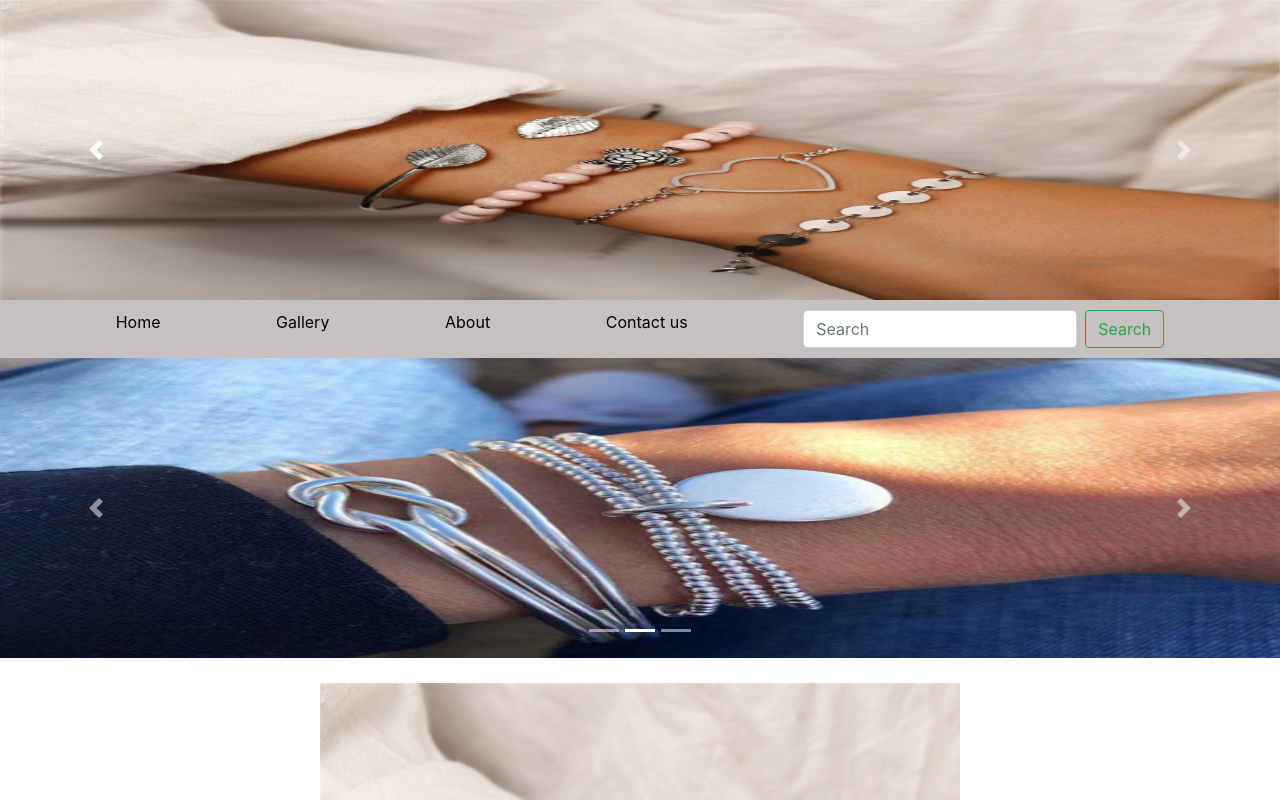
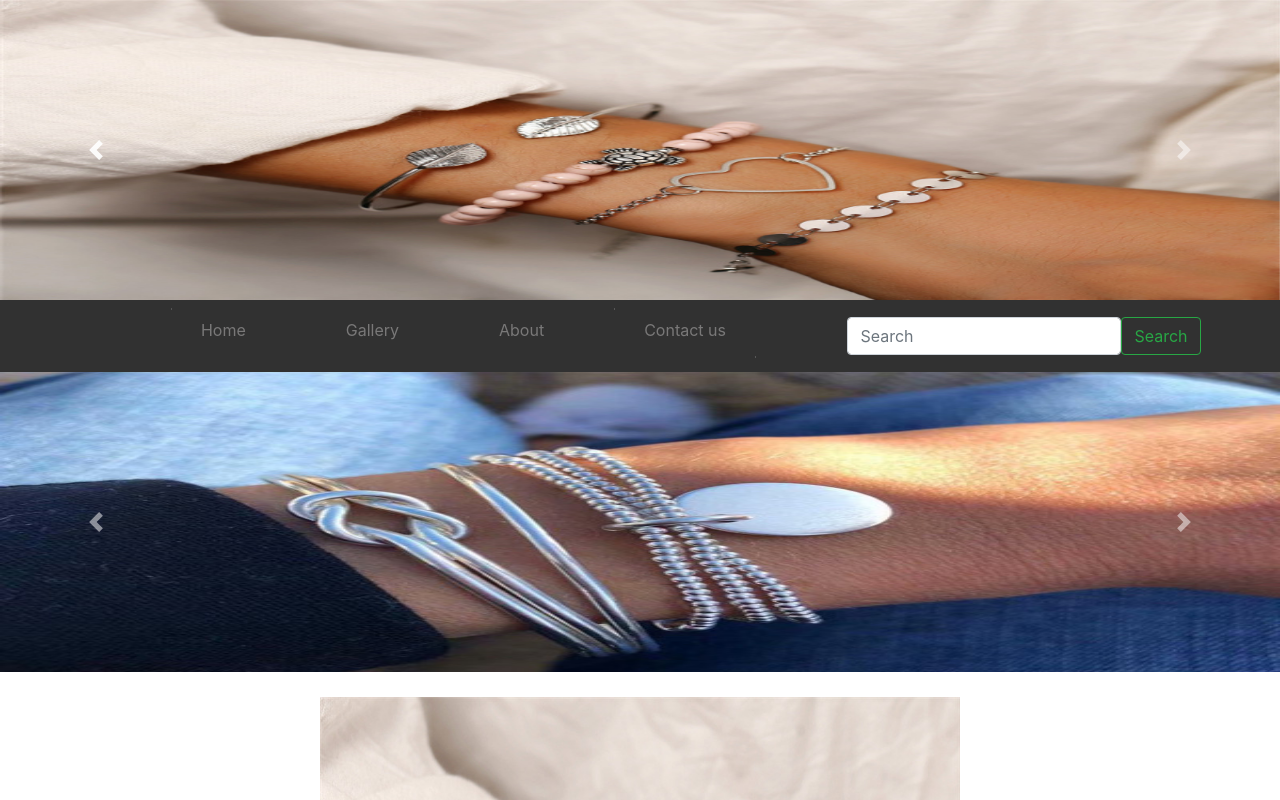
Before and after one commit to Marwa-Hodeib/Sequins-Beads-Project, a React (Create React App) app in the folder Squins/front/sequins/: page / in a window 1280 px wide. Shown: the top 800 px of the page. Built offline with nearby package versions, Linux system fonts and the light colour scheme.

Commit message:
header with css and about's slider

```diff
--- a/Squins/front/sequins/src/components/Slider/slider.js
+++ b/Squins/front/sequins/src/components/Slider/slider.js
@@ -33,7 +33,7 @@ class Slider extends Component{
 
            )}
         </Carousel>:
-        <Carousel interval={3000} pauseOnHover={false} touch={false} indicators={true} wrap={true}>
+        <Carousel interval={3000} pauseOnHover={false} touch={false} indicators={false} wrap={true}>
 
 {this.state.list2.map((task, index) =>
          <Carousel.Item>
@@ -49,6 +49,7 @@ class Slider extends Component{
 
 
 
+
     </>
     );
   }
--- /dev/null
+++ b/Squins/front/sequins/src/components/about-slider/about-slider.css
@@ -0,0 +1,4 @@
+.about-slider_image{
+    height:300px;
+    width:90%;
+}
--- /dev/null
+++ b/Squins/front/sequins/src/components/about-slider/about-slider.js
@@ -0,0 +1,37 @@
+import React, { Component } from 'react';
+import 'bootstrap/dist/css/bootstrap.min.css';
+import Carousel from 'react-bootstrap/Carousel';
+import Imge1 from "../../assets/images/84d71e19-1e9a-4523-8579-09db4e849a2e.jpg";
+import Imge2 from "../../assets/images/bb9ada3f3064dc11b8760688a02e7982.jpg";
+import Imge3 from "../../assets/images/Bohemia-Alloy-Multi-layers-Gold-Silver-Beads-Sequins-3-Pieces-Set-Bracelet-For-Women-Jewelry-Foot-Ch-32946889582-8222-843x800.jpeg";
+import "../../App.css";
+import "./about-slider.css";
+class AboutSlider extends Component{
+    constructor(){
+        super();
+        this.state={
+            list:[Imge1,Imge2,Imge3]
+        }
+    }
+    render(){
+    return(
+    <>
+
+     <Carousel interval={6000} pauseOnHover={false} indicators={true} wrap={true}>
+     {this.state.list.map((task, index) =>
+        <Carousel.Item>
+            <img
+              src={task}
+              alt="fff"
+              className="about-slider_image"
+            />
+        </Carousel.Item>
+        )}
+    </Carousel>
+
+   </>
+    );
+  }
+}
+
+export default AboutSlider;
--- a/Squins/front/sequins/src/components/header/header.css
+++ b/Squins/front/sequins/src/components/header/header.css
@@ -2,9 +2,115 @@
     background-color: rgb(197, 193, 193);
     display:flex;
     justify-content: space-evenly;
-    padding-top:10px;
-    padding-bottom: 10px;
-}
-.header_navlink{
-    color:black;
-}
+    padding: 8px;
+    -moz-box-sizing: border-box;
+    -webkit-box-sizing: border-box;
+    box-sizing: border-box;
+    text-align: center;
+    background: #313131;
+  }
+  .header_div:before, .links:after {
+    content: "";
+    display: table;
+  }
+  .header_div:after {
+    clear: both;
+  }
+  .header_div_link a {
+    color: #797878;
+    margin: 0 20px;
+    padding: 5px;
+    position: relative;
+    overflow: hidden;
+    display: inline-block;
+    -moz-transition: ease-out 0.3s 0.1s;
+    -o-transition: ease-out 0.3s 0.1s;
+    -webkit-transition: ease-out 0.3s;
+    -webkit-transition-delay: 0.1s;
+    transition: ease-out 0.3s 0.1s;
+  }
+  .header_div_link a span::before {
+    width: 100%;
+    height: 2px;
+    background: white;
+    content: "";
+    position: absolute;
+    left: 0;
+    top: 0;
+    -moz-transition: 0.1s;
+    -o-transition: 0.1s;
+    -webkit-transition: 0.1s;
+    transition: 0.1s;
+    -moz-transform: translateX(-100%);
+    -ms-transform: translateX(-100%);
+    -webkit-transform: translateX(-100%);
+    transform: translateX(-100%);
+  }
+  .header_div_link a span::after {
+    width: 100%;
+    height: 2px;
+    background: white;
+    content: "";
+    position: absolute;
+    right: 0;
+    bottom: 0;
+    -moz-transition: 0.1s 0.2s;
+    -o-transition: 0.1s 0.2s;
+    -webkit-transition: 0.1s;
+    -webkit-transition-delay: 0.2s;
+    transition: 0.1s 0.2s;
+    -moz-transform: translateX(100%);
+    -ms-transform: translateX(100%);
+    -webkit-transform: translateX(100%);
+    transform: translateX(100%);
+  }
+  .header_div_link a::before {
+    width: 2px;
+    height: 100%;
+    background: white;
+    content: "";
+    position: absolute;
+    left: 0;
+    top: 0;
+    -moz-transform: translateY(100%);
+    -ms-transform: translateY(100%);
+    -webkit-transform: translateY(100%);
+    transform: translateY(100%);
+    -moz-transition: 0.1s 0.3s;
+    -o-transition: 0.1s 0.3s;
+    -webkit-transition: 0.1s;
+    -webkit-transition-delay: 0.3s;
+    transition: 0.1s 0.3s;
+  }
+  .header_div_link a::after {
+    width: 2px;
+    height: 100%;
+    background: white;
+    content: "";
+    position: absolute;
+    right: 0px;
+    bottom: 0;  *zoom: 1;
+    -moz-transform: translateY(-100%);
+    -ms-transform: translateY(-100%);
+    -webkit-transform: translateY(-100%);
+    transform: translateY(-100%);
+    -moz-transition: 0.1s 0.1s;
+    -o-transition: 0.1s 0.1s;
+    -webkit-transition: 0.1s;
+    -webkit-transition-delay: 0.1s;
+    transition: 0.1s 0.1s;
+  }
+  .header_div_link a:hover {
+    color: white;
+  }
+
+  .header_div_link a:hover span::before, .header_div_link a:hover span::after {
+    -moz-transform: translateX(0);
+    -ms-transform: translateX(0);
+    -webkit-transform: translateX(0);
+    transform: translateX(0);
+  }
+  .header_button{
+      color: white;
+      background-color: greenyellow;
+  }
--- a/Squins/front/sequins/src/components/header/header.js
+++ b/Squins/front/sequins/src/components/header/header.js
@@ -9,13 +9,15 @@ function Header(){
     return(
     <>
     <div className="header_div">
-      <NavLink to="/" className="header_navlink">Home</NavLink>
-      <NavLink to="/gallery" className="header_navlink">Gallery</NavLink>
-      <NavLink to="/about" className="header_navlink">About</NavLink>
-      <NavLink to="/contact" className="header_navlink">Contact us</NavLink>
+      <div className="header_div_link">
+      <a><span><NavLink to="/" className="header_navlink">Home</NavLink></span></a>
+      <a><span><NavLink to="/gallery" className="header_navlink">Gallery</NavLink></span></a>
+      <a><span><NavLink to="/about" className="header_navlink">About</NavLink></span></a>
+      <a><span><NavLink to="/contact" className="header_navlink">Contact us</NavLink></span></a>
+      </div>
       <Form inline>
-      <FormControl type="text" placeholder="Search" className="mr-sm-2" />
-      <Button variant="outline-success">Search</Button>
+      <FormControl type="text" placeholder="Search" />
+      <Button variant="outline-success" className="header_button">Search</Button>
     </Form>
     </div>
     </>
--- a/Squins/front/sequins/src/pages/about/about.js
+++ b/Squins/front/sequins/src/pages/about/about.js
@@ -1,7 +1,11 @@
 import React from "react";
+import Header from "../../components/header/header";
+import Slider from "../../components/about-slider/about-slider";
 export default function About(){
     return (
       <>
+      <Header/>
+      <Slider/>
       </>
     );
   }
```
Also changed, not shown: Squins/front/sequins/src/components/description/description.css (added), Squins/front/sequins/src/components/description/description.js (added), 2 other files (tests, documents, lock files or other folders).
